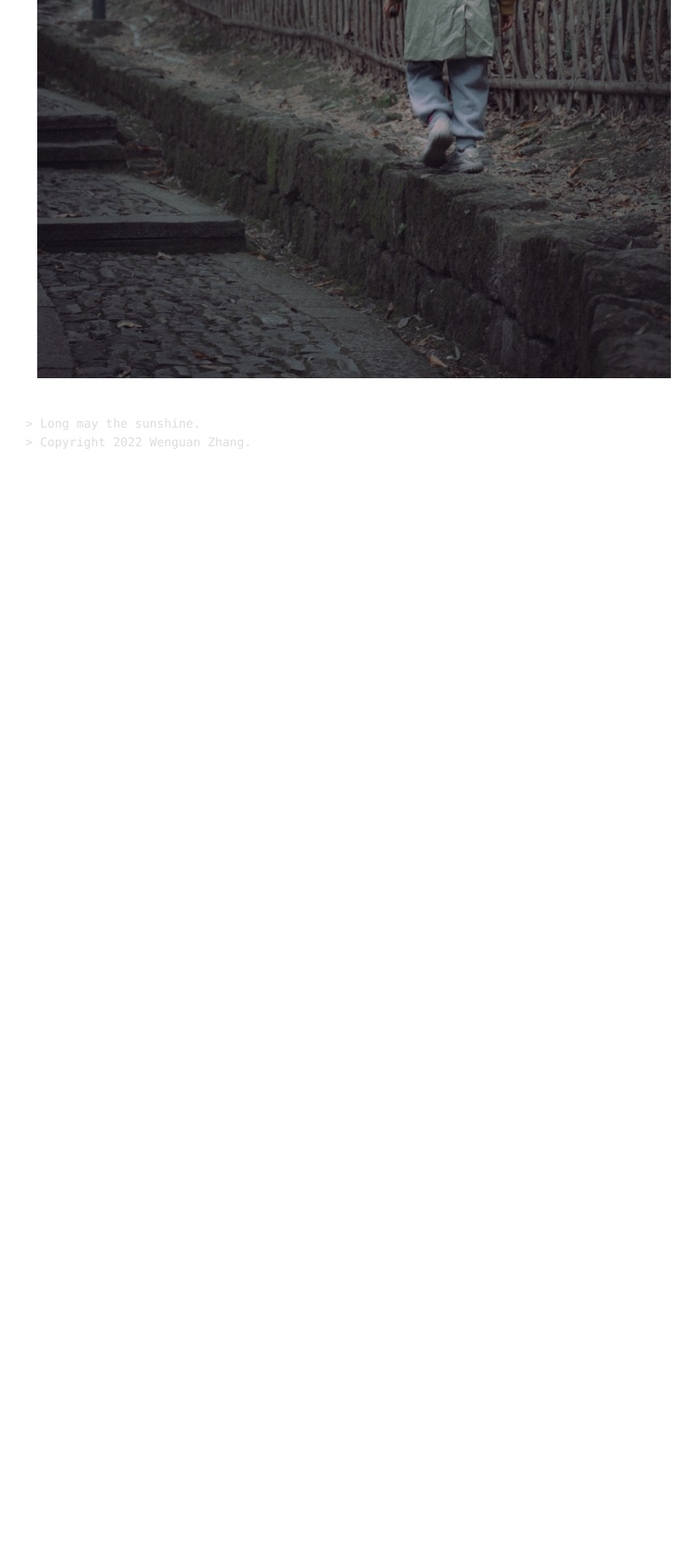
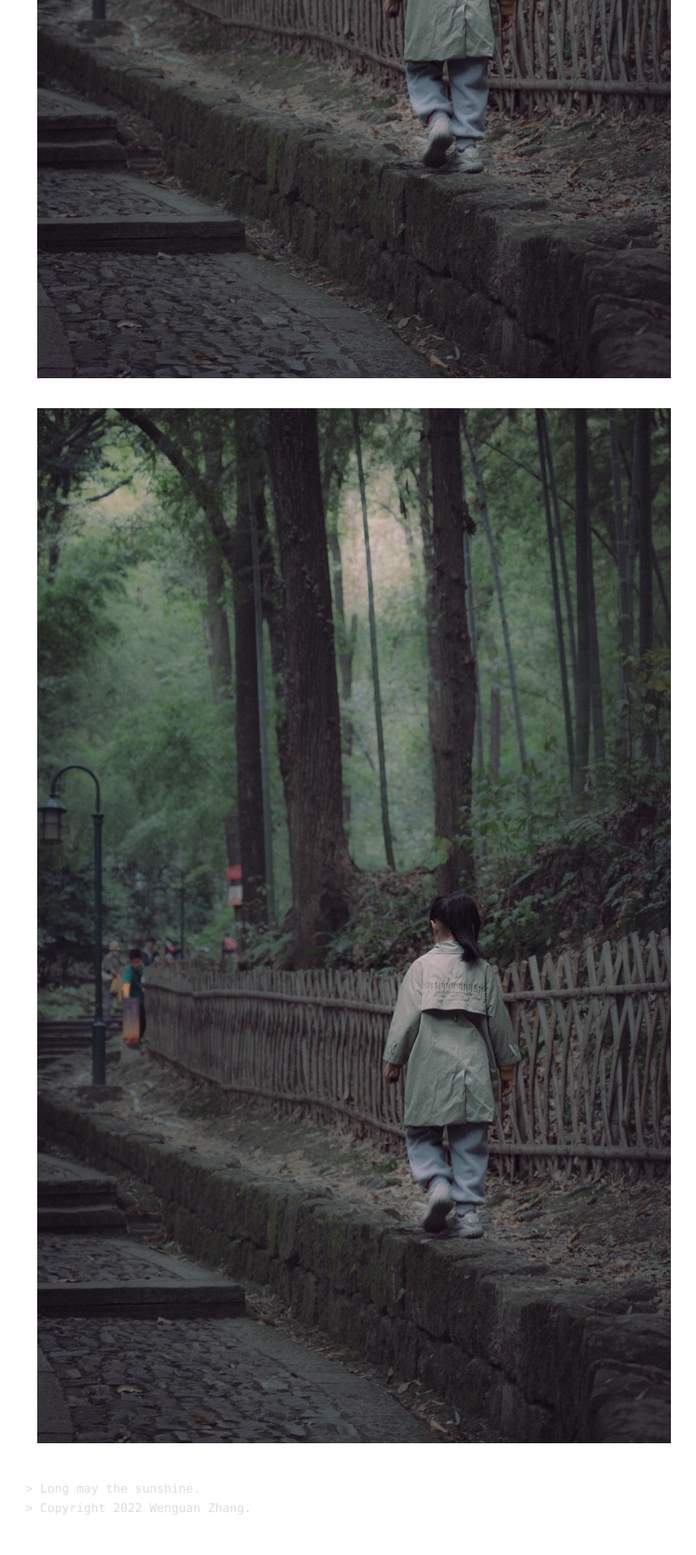
Before and after one commit to ZaneWiegand/ZaneWiegand.github.io, a Jekyll site: the page built from _posts/2022-10-30-photo.md, in a window 1280 px wide. Shown: the part 1041-2961 px from the top of the page at 81% size, without its empty margins (199-1059 px from the left). Built offline with Jekyll 4.4.1, drawn with Linux system fonts in a browser that asks for light colours; before the commit the page ends 1645 px from its top, so only the background shows below that.

Commit message:
Update 2022-10-30-photo.md

```diff
--- a/_posts/2022-10-30-photo.md
+++ b/_posts/2022-10-30-photo.md
@@ -4,4 +4,5 @@
 category: children
 ---
 # 2022.11.4
-<img src="https://github.com/ZaneWiegand/ZaneWiegand.github.io/raw/main/images/DSC_6273.jpeg">
+
+<img src="https://github.com/ZaneWiegand/ZaneWiegand.github.io/raw/main/images/DSC_6273.jpeg"><img src="https://github.com/ZaneWiegand/ZaneWiegand.github.io/raw/main/images/DSC_6273.jpeg">
```
